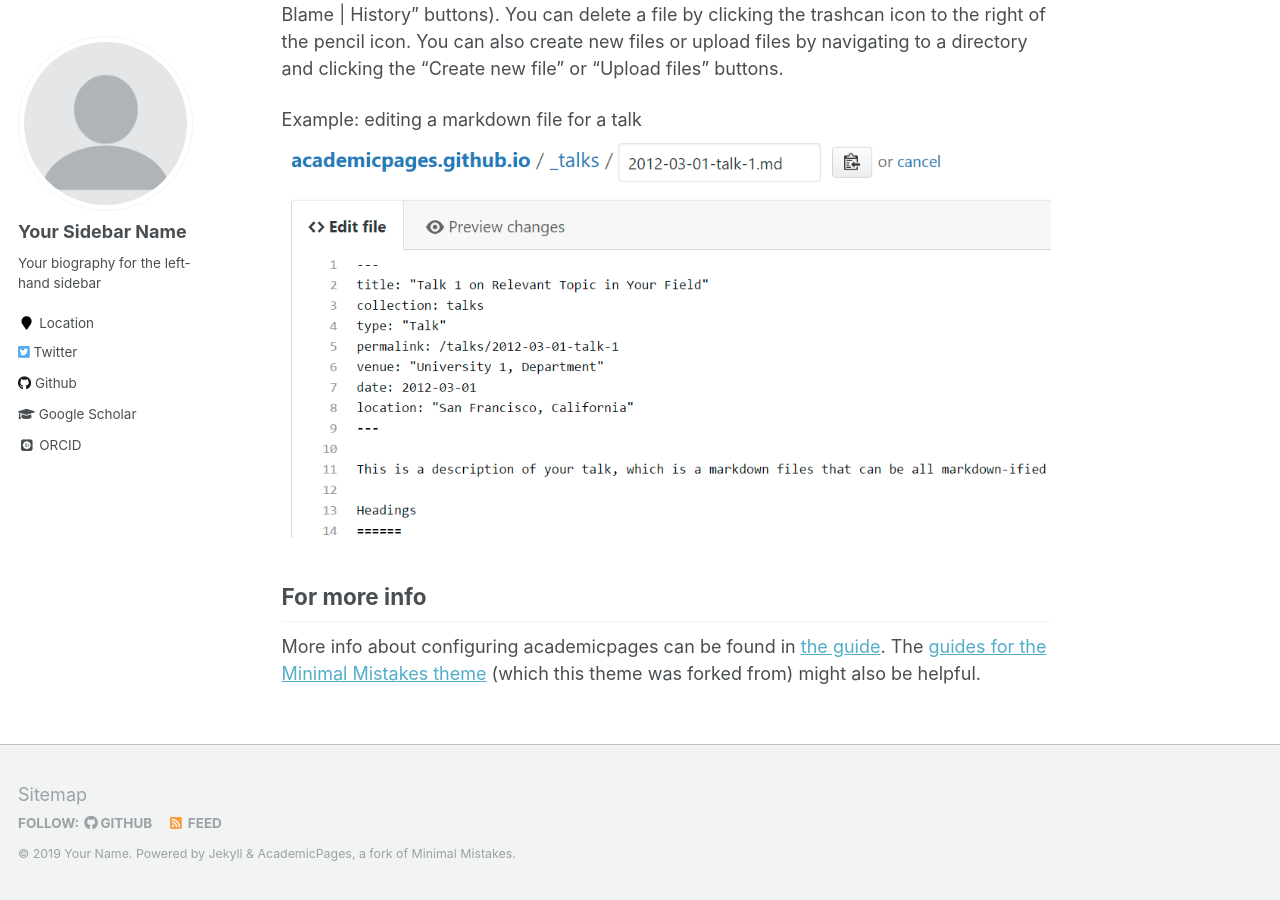
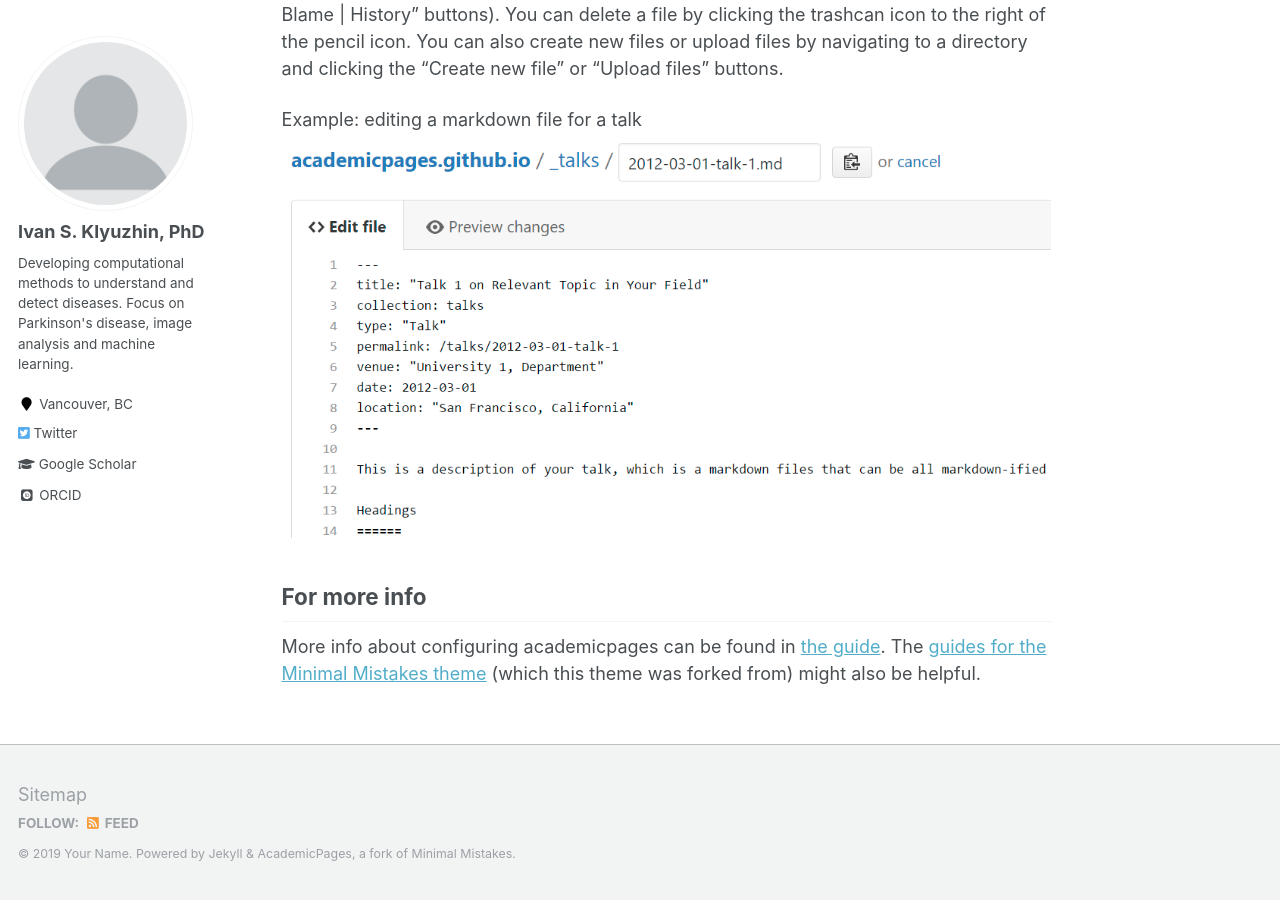
Before and after one commit to ivandam/ivandam.github.io, a Jekyll site: the page built from _pages/about.md, in a window 1280 px wide and 900 px high, scrolled down 2463 px. Built offline with Jekyll 4.4.1, drawn with Linux system fonts in a browser that asks for light colours; some web fonts are replaced.

Commit message:
Update some info

```diff
--- a/_config.yml
+++ b/_config.yml
@@ -80,10 +80,10 @@ analytics:
 
 # Site Author
 author:
-  name             : "Your Sidebar Name"
+  name             : "Ivan S. Klyuzhin, PhD"
   avatar           : "profile.png"
-  bio              : "Your biography for the left-hand sidebar"
-  location         : "Location"
+  bio              : "Developing computational methods to understand and detect diseases. Focus on Parkinson's disease, image analysis and machine learning."
+  location         : "Vancouver, BC"
   employer         :
   googlescholar    : "http://yourfullgooglescholarurl.com"
   email            :
@@ -95,7 +95,7 @@ author:
   flickr           :
   facebook         :
   foursquare       :
-  github           : "academicpages"
+  github           :
   google_plus      :
   keybase          :
   instagram        :
@@ -107,7 +107,7 @@ author:
   stackoverflow    : # http://stackoverflow.com/users/123456/username
   steam            :
   tumblr           :
-  twitter          : "replacethistwitterhandle"
+  twitter          : "IvanKlyuzhin"
   vine             :
   weibo            :
   xing             :
```
